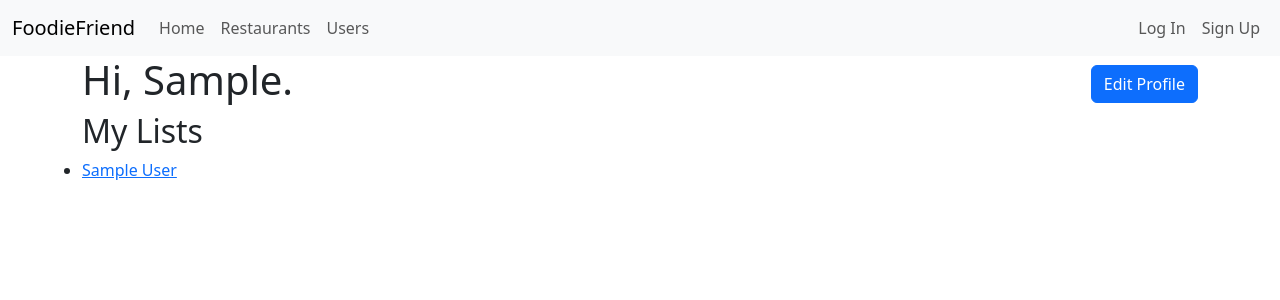
After one commit to ericlwong/foodie-friend, a Flask app: template templates/profile.html in a window 1280 px wide. The commit adds this page. Shown: the top 300 px of the page. Run offline with Flask 3, Linux system fonts and the light colour scheme; the template is opened without the code that fills it: values that come from a table or form of the project are taken from there, others are empty; tables that the repository leaves empty hold one stand-in row (values such as "Sample post").

Commit message:
Added user profile route and template

```diff
--- a/crud.py
+++ b/crud.py
@@ -25,6 +25,11 @@ def get_users():
     """Get all users."""
 
     return User.query.all()
+
+def get_user_by_id(user_id):
+    """Get a user by id."""
+
+    return User.query.get(user_id)
 
 def get_user_by_email(email):
     """Get a user by email."""
--- a/server.py
+++ b/server.py
@@ -100,6 +100,18 @@ def show_users():
 
     return render_template("all_users.html", users=users, user=is_logged_in())
 
+@app.route("/users/<user_id>")
+def show_user_profile(user_id):
+    """View a particular user's profile."""
+
+    user = crud.get_user_by_id(user_id)
+
+    # Can only access the logged-in user's profile
+    if "user" in session and user.email == session["user"]:
+        return render_template("profile.html", user=user)
+    else:
+        return redirect("/")
+
 @app.route("/restaurants")
 def show_restaurants():
     """View restaurants."""
--- a/templates/base.html
+++ b/templates/base.html
@@ -44,7 +44,7 @@
                   {{ user.fname }} {{ user.lname[0] }}.
                 </a>
                 <ul class="dropdown-menu dropdown-menu-end">
-                  <li><a class="dropdown-item" href="/user/{{ user.user_id }}">My Profile</a></li>
+                  <li><a class="dropdown-item" href="/users/{{ user.user_id }}">My Profile</a></li>
                   <li><a class="dropdown-item" href="/logout">Log Out</a></li>
                 </ul>
               </li>
--- /dev/null
+++ b/templates/profile.html
@@ -0,0 +1,22 @@
+{% extends 'base.html' %}
+
+{% block title %}{{ user.fname }}'s Profile{% endblock %}
+
+{% block body %}
+  <div class="d-flex flex-row justify-content-between align-items-center">
+    <h1>Hi, {{ user.fname }}.</h1>
+    <div>
+      <a class="btn btn-primary" href="/users/<user_id>/edit" role="button">Edit Profile</a>
+    </div>
+  </div>
+
+  <div class="row">
+    <h2>My Lists</h2>
+    <ul>
+      {% for list in user.favorites_lists %}
+        <li><a href="/users/<user_id>/lists/{{ list.list_id }}">{{ list.name }}</a></li>
+      {% endfor %}
+    </ul>
+  </div>
+
+{% endblock %}
```
